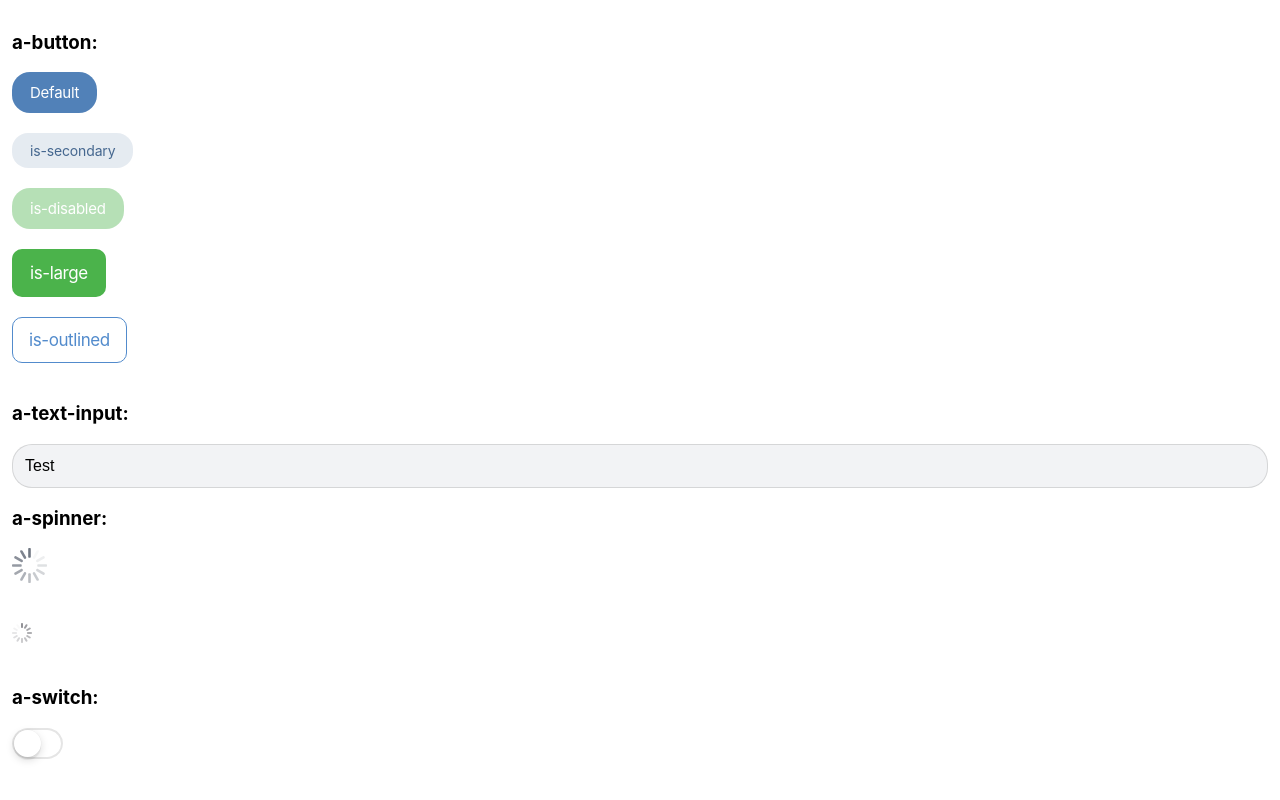
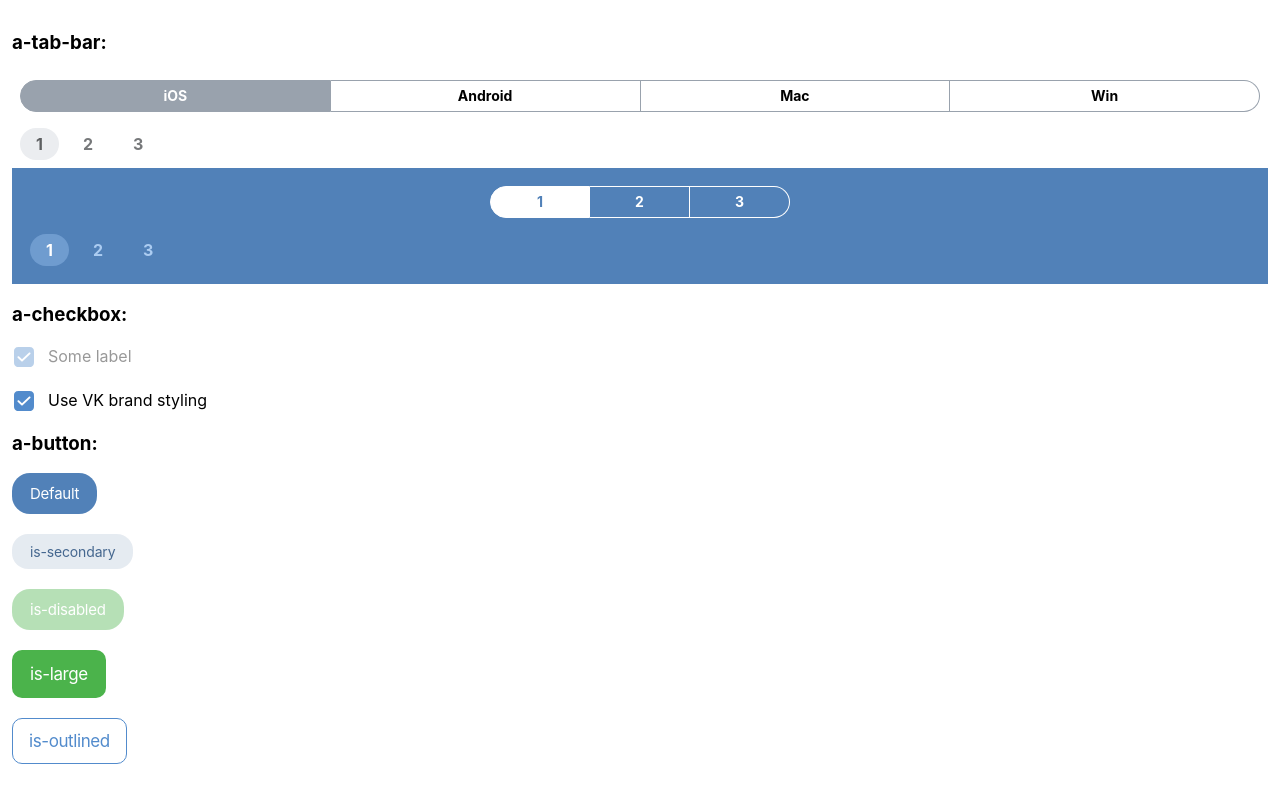
Before and after one commit to deNULL/any-vue, a Vue app: page / in a window 1280 px wide. Shown: the top 800 px of the page. Built offline with nearby package versions, Linux system fonts and the light colour scheme.

Commit message:
added styles for tab bars

```diff
--- a/src/App.vue
+++ b/src/App.vue
@@ -1,5 +1,15 @@
 <template>
-  <any-vue id="app">
+  <any-vue id="app" :os="['ios','android','mac','win'][tabIndex]" :base="checkState ? 'vk' : 'none'">
+    <h3>a-tab-bar:</h3>
+    <a-tab-bar :tabs="['iOS','Android','Mac','Win']" v-model="tabIndex"></a-tab-bar>
+    <a-tab-bar :tabs="[1,2,3]" kind="secondary" v-model="tabIndex"></a-tab-bar>
+    <div style="background: #5181b8; padding: 10px">
+      <a-tab-bar :tabs="[1,2,3]" location="header" v-model="tabIndex"></a-tab-bar>
+      <a-tab-bar :tabs="[1,2,3]" location="header" kind="secondary" v-model="tabIndex"></a-tab-bar>
+    </div>
+    <h3>a-checkbox:</h3>
+    <a-checkbox v-model="checkState" :value-on="true" disabled>Some label</a-checkbox><br/><br/>
+    <a-checkbox v-model="checkState" :value-on="true">Use VK brand styling</a-checkbox>
     <h3>a-button:</h3>
     <a-button>Default</a-button><br/><br/>
     <a-button size="small" kind="secondary">is-secondary</a-button><br/><br/>
@@ -13,9 +23,6 @@
     <a-spinner size="small"/><br/><br/>
     <h3>a-switch:</h3>
     <a-switch v-model="switchState" value-on="A" value-off="B"/><br/><br/>
-    <h3>a-checkbox:</h3>
-    <a-checkbox v-model="checkState" :value-on="true" disabled>Some label</a-checkbox><br/><br/>
-    <a-checkbox v-model="checkState" :value-on="true">Some label</a-checkbox>
     <br/><br/>
     <h3>a-list:</h3>
     <a-list v-model="listItems">
@@ -36,6 +43,7 @@
 export default {
   data() {
     return {
+      tabIndex: 0,
       inputValue: 'Test',
       switchState: false,
       checkState: true,
--- /dev/null
+++ b/src/components/ATabBar.vue
@@ -0,0 +1,51 @@
+<template>
+  <div
+    class="a-tab-bar"
+    :class="classList">
+    <div
+      v-for="(tab, index) in tabs"
+      class="a-tab-bar__tab"
+      :class="index == value ? 'is-active' : ''"
+      @click="selectTab(index)"
+    >
+      {{ tab.title || tab }}
+    </div>
+  </div>
+</template>
+
+<script>
+/* kinds: 'primary', 'secondary'
+location: 'normal', 'header', 'footer'
+*/
+
+export default {
+  name: 'ATabBar',
+  props: {
+    kind: {
+      type: String,
+      default: 'primary',
+    },
+    location: {
+      type: String,
+      default: 'normal',
+    },
+    tabs: Array,
+    value: Number,
+    disabled: Boolean,
+  },
+  computed: {
+    classList() {
+      return [
+        this.kind && `is-${this.kind}`,
+        this.location && `is-${this.location}`,
+        this.disabled && `is-disabled`,
+      ];
+    }
+  },
+  methods: {
+    selectTab(index) {
+      this.$emit('input', index);
+    }
+  }
+}
+</script>
--- a/src/main.js
+++ b/src/main.js
@@ -14,6 +14,7 @@ import ACheckbox from './components/ACheckbox.vue';
 import ASpinner from './components/ASpinner.vue';
 import AList from './components/AList.vue';
 import ATextInput from './components/ATextInput.vue';
+import ATabBar from './components/ATabBar.vue';
 
 Vue.component('any-vue', AnyVue);
 Vue.component('a-button', AButton);
@@ -22,6 +23,7 @@ Vue.component('a-checkbox', ACheckbox);
 Vue.component('a-spinner', ASpinner);
 Vue.component('a-list', AList);
 Vue.component('a-text-input', ATextInput);
+Vue.component('a-tab-bar', ATabBar);
 
 Vue.config.productionTip = false;
 //console.log(os.darkcolor);
--- a/src/styles/os-ios.scss
+++ b/src/styles/os-ios.scss
@@ -240,6 +240,118 @@ $white: #fff;
     }
   }
 
+  .a-tab-bar {
+    display: flex;
+
+    &__tab {
+      cursor: pointer;
+      text-align: center;
+      white-space: nowrap;
+      font-weight: bold;
+    }
+
+    &.is-normal.is-primary, &.is-footer.is-secondary {
+      padding: 8px;
+      .a-tab-bar__tab {
+        flex: 1;
+        border: 1px solid #99a2ad;
+        line-height: 30px;
+        font-size: 14px;
+        padding: 0 12px;
+        &.is-active {
+          background: #99a2ad;
+          color: #fff;
+        }
+        &:first-child {
+          border-top-left-radius: 16px;
+          border-bottom-left-radius: 16px;
+        }
+        &:last-child {
+          border-top-right-radius: 16px;
+          border-bottom-right-radius: 16px;
+        }
+        & + .a-tab-bar__tab {
+          border-left: none;
+        }
+      }
+    }
+
+    &.is-normal.is-secondary {
+      padding: 8px;
+      .a-tab-bar__tab {
+        color: #76787a;
+        line-height: 32px;
+        font-size: 16px;
+        padding: 0 16px;
+        margin-left: 8px;
+        border-radius: 16px;
+        &.is-active {
+          background: #ebedf0;
+          color: #5d5f61;
+        }
+        &:first-child {
+          margin-left: 0px;
+        }
+      }
+    }
+
+    &.is-header.is-primary {
+      padding: 8px;
+      justify-content: center;
+      .a-tab-bar__tab {
+        min-width: 100px;
+        color: #fff;
+        border: 1px solid #fff;
+        line-height: 30px;
+        font-size: 14px;
+        padding: 0 12px;
+        &.is-active {
+          background: #fff;
+          color: #5181b8;
+        }
+        &:first-child {
+          border-top-left-radius: 16px;
+          border-bottom-left-radius: 16px;
+        }
+        &:last-child {
+          border-top-right-radius: 16px;
+          border-bottom-right-radius: 16px;
+        }
+        & + .a-tab-bar__tab {
+          border-left: none;
+        }
+      }
+    }
+
+    &.is-header.is-secondary {
+      padding: 8px;
+      .a-tab-bar__tab {
+        color: rgba(194, 222, 255, 0.80);
+        line-height: 32px;
+        font-size: 16px;
+        padding: 0 16px;
+        margin-left: 8px;
+        border-radius: 16px;
+        &.is-active {
+          background: rgba(173, 211, 255, 0.32);
+          color: #fff;
+        }
+        &:first-child {
+          margin-left: 0px;
+        }
+      }
+    }
+
+    &.is-footer.is-primary {
+      .a-tab-bar__tab {
+        flex: 1;
+        font-size: 12px;
+      }
+    }
+
+
+  }
+
   /* Icons ? */
   .icon-chevron {
     width: 16px;
```
